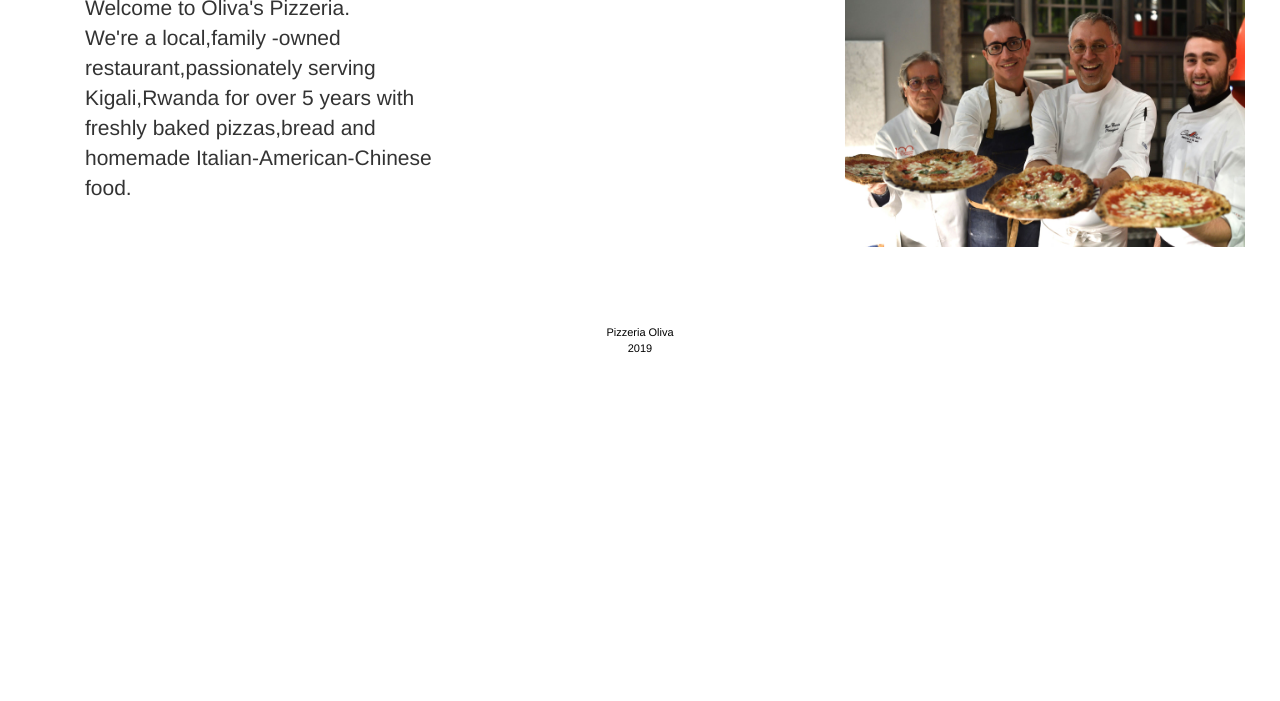
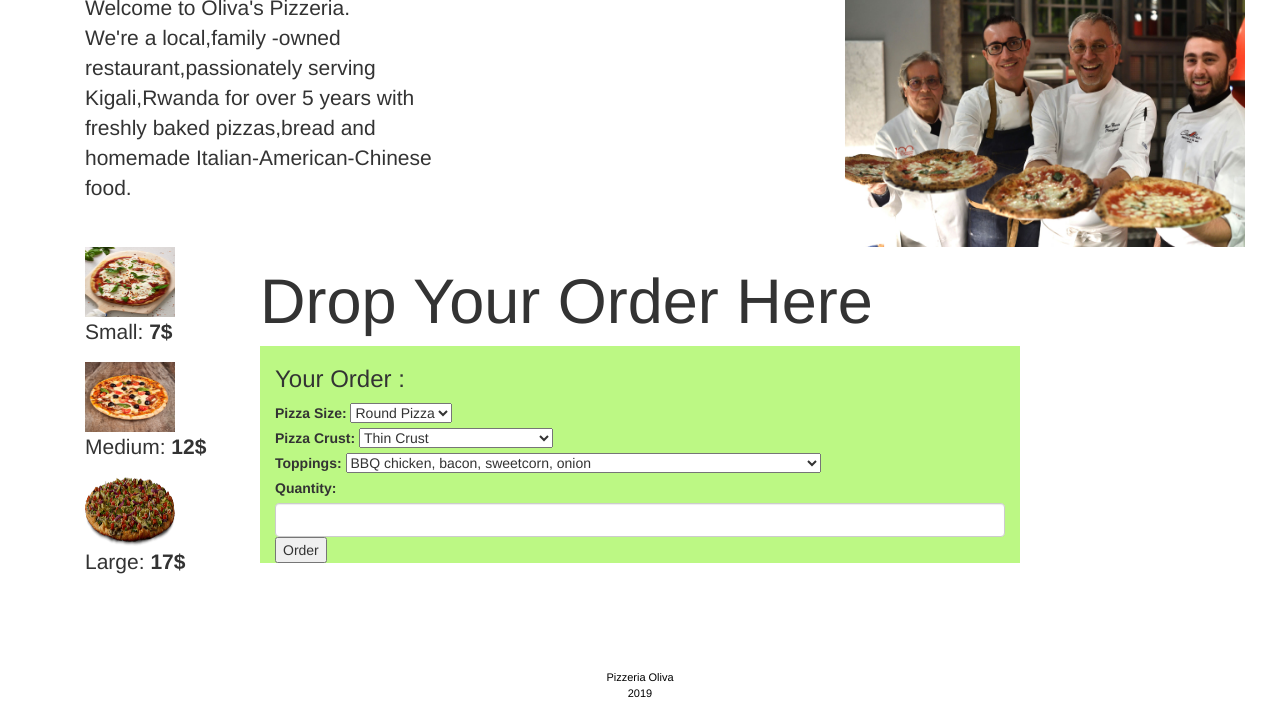
Before and after one commit to Belie06Loryn/PizzaPlace, a plain HTML site: page index.html in a window 1280 px wide. Shown: the part 561-1262 px from the top of the page. Before the commit the page ends 917 px from the top, so only its background shows below. Drawn offline with nearby package versions, Linux system fonts and the light colour scheme.

Commit message:
adding form order

```diff
--- a/Css/Styles.css
+++ b/Css/Styles.css
@@ -35,6 +35,11 @@ h2{
     font-family: cursive;
     color: rgb(42, 165, 48);
 }
+.piza{
+    width: 90px;
+    height:70px;
+
+}
 
 
 
--- a/index.html
+++ b/index.html
@@ -30,6 +30,59 @@
                 <img src="Images/5536.jpg"  style="width: 400px; height:250px;" >
             </div>
         </div>
+        <div class="container" >
+            <div class="col-md-2 col-lg-2">
+                   <img src="Images/b36036a54e1cf9c084f4b702a63e5a08f1e98983.webp" class="piza"><p class="pizas">Small: <strong>7$</strong></p>
+                   <img src="Images/bb988e5f25f4e44e52be001ffbaafe2c.jpg" class="piza"><p class="pizas">Medium: <strong>12$</strong></p>
+                   <img src="Images/Gourmet_Veggie.png" class="piza"><p class="pizas">Large: <strong>17$</strong></p>
+            </div>
+            <h1>Drop Your Order Here </h1>
+            <div class="col-md-8 col-lg-8" style="background-color: rgb(188, 248, 132);">
+                <h3>Your Order :</h3>
+                   <form action="" method="post">
+                        <div class="field">
+                            <label for="psise">Pizza Size: </label>
+                            <select>
+                            <option class="form-control" value="round" selected>Round Pizza</option>
+                            <option class="form-control" value="medium">Medium</option>
+                            <option class="form-control" value="small">Small</option>
+                            </select>
+                        </div>
+                        <div class="field">
+                            <label for="crust">Pizza Crust: </label>
+                            <select>
+                            <option class="form-control" value="cr1" selected>Thin Crust</option>
+                            <option class="form-control" value="cr2">Thick Crust</option>
+                            <option class="form-control" value="cr3">Flatbread Crust</option>
+                            <option class="form-control" value="cr4">Focaccia Crust</option>
+                            <option class="form-control" value="cr5">Custom Crust</option>
+                            <option class="form-control" value="cr6">Astoria Rising Crust</option>
+                            <option class="form-control" value="cr7">Authentic Wood Fired Crust</option>
+                            </select>
+                        </div>
+                        <div class="field">
+                            <label for="toppi">Toppings: </label>
+                            <select>
+                            <option class="form-control" value="to1" selected>BBQ chicken, bacon, sweetcorn, onion</option>
+                            <option class="form-control" value="to2">Bacon, pineapple</option>
+                            <option class="form-control" value="to3">Marinated tikka chicken, green pepper, onions</option>
+                            <option class="form-control" value="to4">Marinated barbeque steak</option>
+                            <option class="form-control" value="to5">Tomatoes, green pepper, pineapple, onions, mushroom, chicken BBQ</option>
+                            <option class="form-control" value="to6">Tomato, green pepper, onions, pineapple, mushroom</option>
+                            <option class="form-control" value="to7">Tomatoes, onions, green pepper, black olive, pepperoni, ham, mushroom</option>
+                            <option class="form-control" value="to8">Pepperoni, bacon, beef, ham</option>
+                            <option class="form-control" value="to9">Marinated peri-peri chicken</option>
+                            </select>
+                        </div>
+                        <div class="field">
+                            <label for="qty">Quantity: </label>
+                            <input type="number" class="form-control" id="qty">
+                        </div>
+                        <button id="order" type="button">Order</button>
+                    </form>
+            </div>
+            <div class="col-md-2 col-lg-2"></div>
+        </div>
     </div>
     <div class="footer">
         <footer>Pizzeria Oliva <br>2019</footer>
```
Also changed, not shown: Images/Gourmet_Veggie.png (added), Images/b36036a54e1cf9c084f4b702a63e5a08f1e98983.webp (added), Images/bb988e5f25f4e44e52be001ffbaafe2c.jpg (added).
